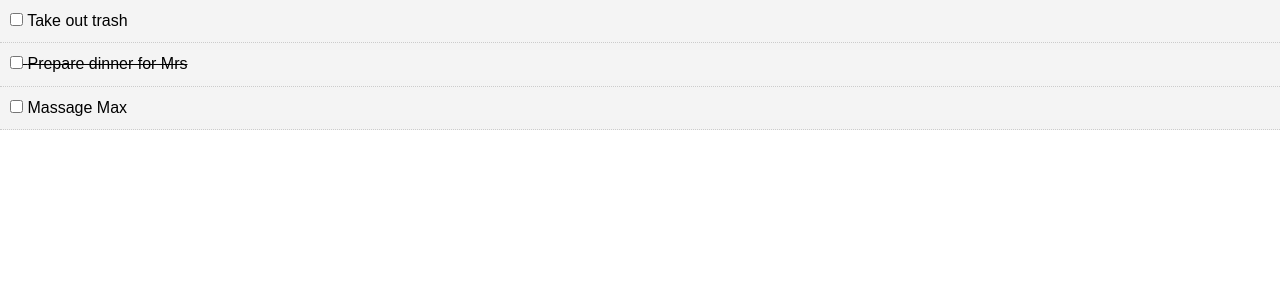
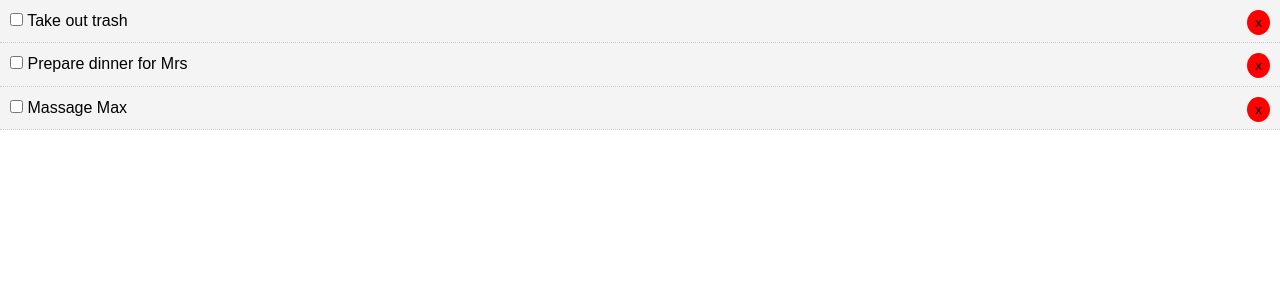
Before and after one commit to lonelydev/react-todolist, a React (Create React App) app: page / in a window 1280 px wide. Shown: the top 300 px of the page. Built offline with nearby package versions, Linux system fonts and the light colour scheme.

Commit message:
Delete Item added
Calling a deleteItem method from todoItem to App.js
This will be a lot easier with redux.

```diff
--- a/src/App.js
+++ b/src/App.js
@@ -13,7 +13,7 @@ class App extends Component {
       {
         id: 2,
         title: 'Prepare dinner for Mrs',
-        completed: true
+        completed: false
       },
       {
         id: 3,
@@ -37,10 +37,20 @@ class App extends Component {
     });
   }
 
+  deleteItem = (id) => {
+    console.log(`${id} to be deleted`);
+    this.setState({
+      todos: this.state.todos.filter(todo => todo.id !== id)
+    });
+  }
+
   render() {
     return (
       <div className="App">
-        <Todos todos={this.state.todos} toggleCompleted={this.toggleCompleted}/>
+        <Todos todos={this.state.todos}
+        toggleCompleted={this.toggleCompleted}
+        deleteItem={this.deleteItem}
+        />
       </div>
       );
   }
--- a/src/components/TodoItem.js
+++ b/src/components/TodoItem.js
@@ -28,14 +28,15 @@ export class TodoItem extends Component {
 
     render() {
         const {id, title} = this.props.todo;
-        const toggleCompleted = this.props.toggleCompleted
         return (
             // inline styles requires double curly braces
             <div style={this.getStyle()}>
                 <p>
                     <input type='checkbox'
-                    onChange={toggleCompleted.bind(this, id)}/> {' '}
+                    onChange={this.props.toggleCompleted.bind(this, id)}/> {' '}
                     {title}
+                    <button onClick={this.props.deleteItem.bind(this, id)}
+                    style={btnStyle}>x</button>
                 </p>
             </div>
         )
@@ -43,13 +44,17 @@ export class TodoItem extends Component {
 }
 
 TodoItem.propTypes = {
-    todo: PropTypes.array.isRequired
+    todo: PropTypes.object.isRequired
 }
 
-// if using an object as a style, you can replace the double curly braces where
-// it is being referenced with a single pair of curlies.
-const itemStyle = {
-    backgroundColor: '#f4f4f4'
+const btnStyle = {
+    background: '#ff0000',
+    colors: '#fff',
+    border: 'none',
+    padding: '5px 8px',
+    borderRadius: '50%',
+    cursor: 'pointer',
+    float: 'right'
 }
 
 // if you want dynamic styles, then you need to create a style function
--- a/src/components/Todos.js
+++ b/src/components/Todos.js
@@ -8,7 +8,8 @@ class Todos extends Component {
         return this.props.todos.map(
             (todo) => (
                 <TodoItem key={todo.id} todo={todo}
-                toggleCompleted={this.props.toggleCompleted}/>
+                toggleCompleted={this.props.toggleCompleted}
+                deleteItem={this.props.deleteItem} />
             ));
     }
 }
```
Also changed, not shown: 1 other file (tests, documents, lock files or other folders).
